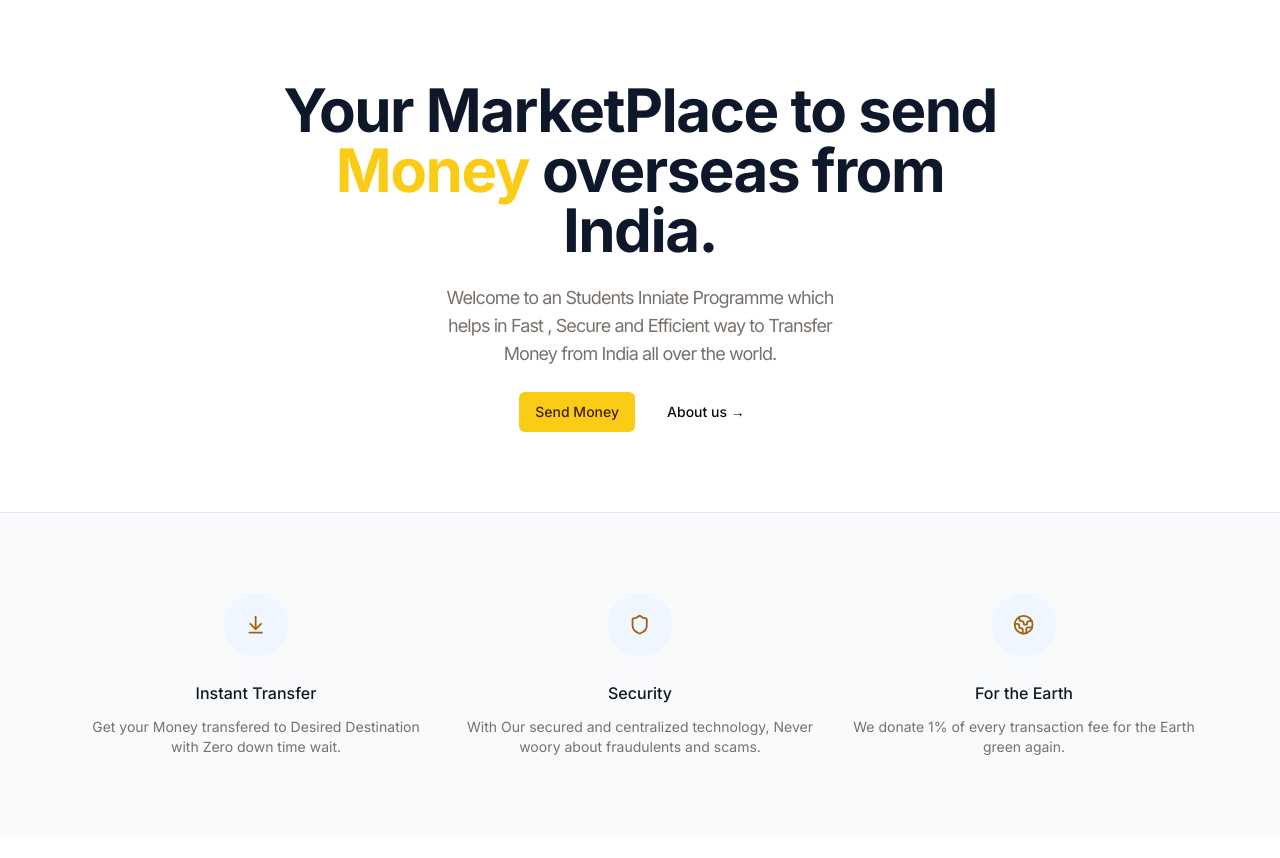
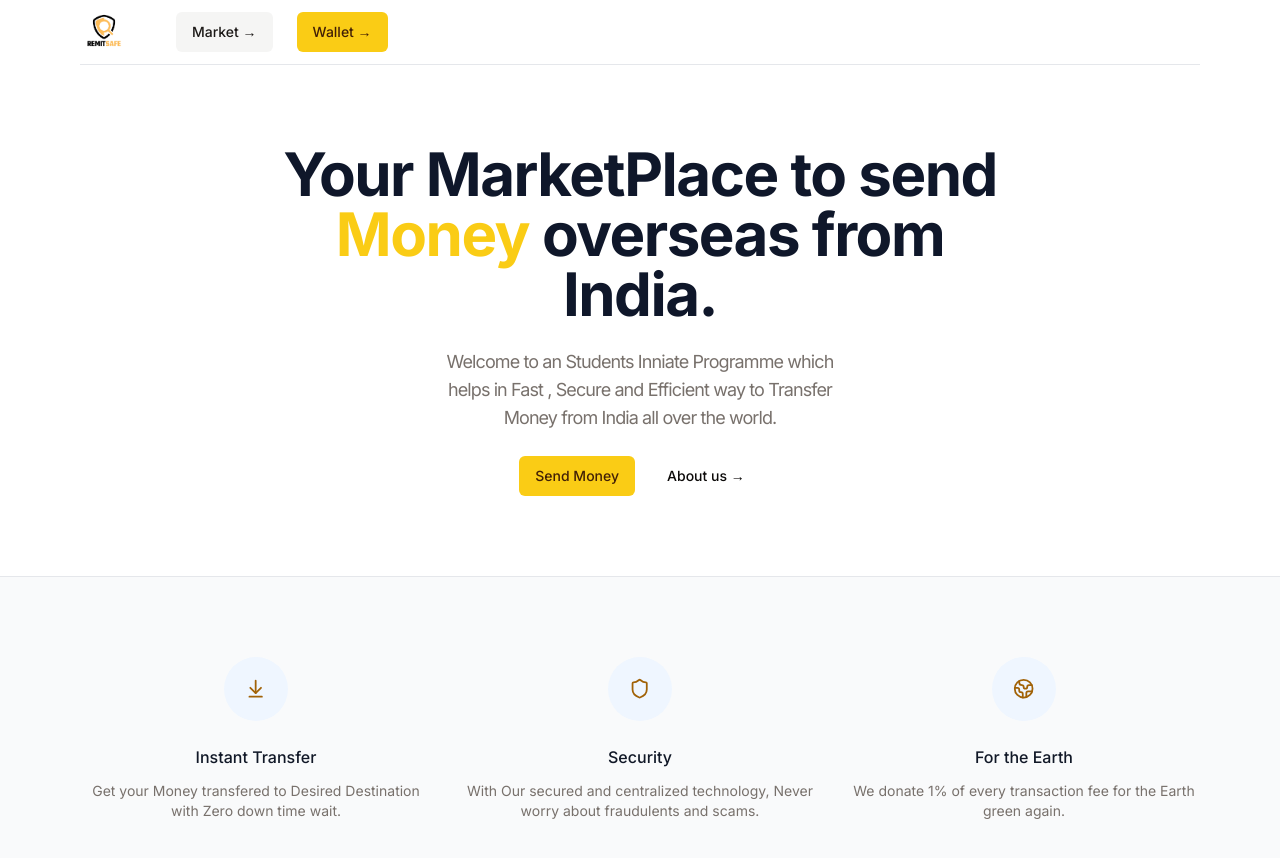
Before and after one commit to Vignesh-vik/brypto, a Next.js app: page / in a window 1280 px wide. Shown: the top 858 px of the page. Before the commit the page ends 837 px from the top, so only its background shows below. Built offline with nearby package versions, Linux system fonts and the light colour scheme.

Commit message:
Logo has been Added and market and wallet buttons added

```diff
--- a/src/app/layout.tsx
+++ b/src/app/layout.tsx
@@ -2,6 +2,7 @@ import type { Metadata } from "next";
 import { Inter } from "next/font/google";
 import "./globals.css";
 import { cn } from "@/lib/utils";
+import NavBar from "@/components/NavBar";
 
 const inter = Inter({ subsets: ["latin"] });
 
@@ -21,6 +22,7 @@ export default function RootLayout({
         className={cn("relative h-full font-sans antialiased", inter.className)}
       >
         <main className="relative flex flex-col min-h-screen">
+          <NavBar></NavBar>
           <div className="flex-grow flex-1">{children}</div>
         </main>
       </body>
--- a/src/app/page.tsx
+++ b/src/app/page.tsx
@@ -13,7 +13,7 @@ const perks = [
   {
     name: "Security",
     Icon: Shield,
-    Description:"With Our secured and centralized technology, Never woory about fraudulents and scams.",
+    Description:"With Our secured and centralized technology, Never worry about fraudulents and scams.",
   },
   {
     name: "For the Earth",
--- /dev/null
+++ b/src/components/NavBar.tsx
@@ -0,0 +1,34 @@
+import React from "react";
+import MaxWidthWrapper from "./MaxWidthWrapper";
+import Link from "next/link";
+import NavItems from "./NavItems";
+
+const NavBar = () => {
+  return (
+    <div className="bg-white sticky z-50 top-0 inset-x-0 h-16">
+      <header className="relative bg-white">
+        <MaxWidthWrapper>
+          <div className="border-b border-gray-200">
+            <div className="flex items-center h-16">
+              <div className="ml-4 flex lg:ml-0">
+                <Link href="/" className="h-12 w-12">
+                  <img src="/REE.png" alt="icon" />
+                </Link>
+              </div>
+              <div className="hidden z-50 lg:ml-8 lg:block lg:self-stretch">
+                <NavItems />
+              </div>
+              <div className="ml-auto flex items-center">
+                <div></div>
+
+              </div>
+
+            </div>
+          </div>
+        </MaxWidthWrapper>
+      </header>
+    </div>
+  );
+};
+
+export default NavBar;
--- /dev/null
+++ b/src/components/NavItems.tsx
@@ -0,0 +1,18 @@
+"use client";
+import Link from "next/link";
+import { useState } from "react";
+import { buttonVariants } from "./ui/button";
+
+const NavItems = () => {
+  const [activeIndex, setActiveIndex] = useState<null | number>(null);
+  return (
+    <div className="flex gap-4 h-full">
+      <div className="ml-4 items-center justify-center m-3 flex gap-6">
+        <Link href="https://coinmarketcap.com/" target="_blank" className={buttonVariants({ variant: "secondary" })}>Market &rarr;</Link>
+        <Link href="/Wallet" className={buttonVariants()}>Wallet &rarr;</Link>
+      </div>
+    </div>
+  );
+};
+
+export default NavItems;
```
Also changed, not shown: public/REE.png (added).
